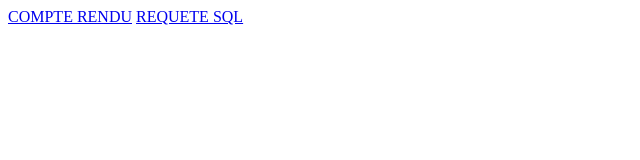
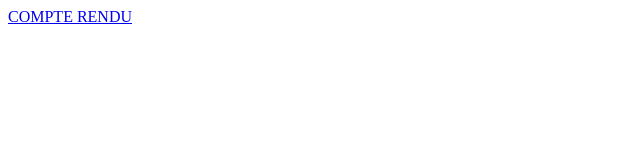
Before and after one commit to Slam-Opt/Slam-Opt.compte_rendu.github.io, a plain HTML site: page index.html in a window 1280 px wide. Shown: the whole page, without its empty margins (0-640 px from the left). Drawn offline with Linux system fonts and the light colour scheme.

Commit message:
Update index.html

```diff
--- a/index.html
+++ b/index.html
@@ -5,7 +5,5 @@
 </head>
 <body>
 	<a href="compte_rendu.pdf">COMPTE RENDU</a>
-	<a href="le_23_11_2021_SQL.pdf">REQUETE SQL</a>
-
 </body>
 </html>
```
